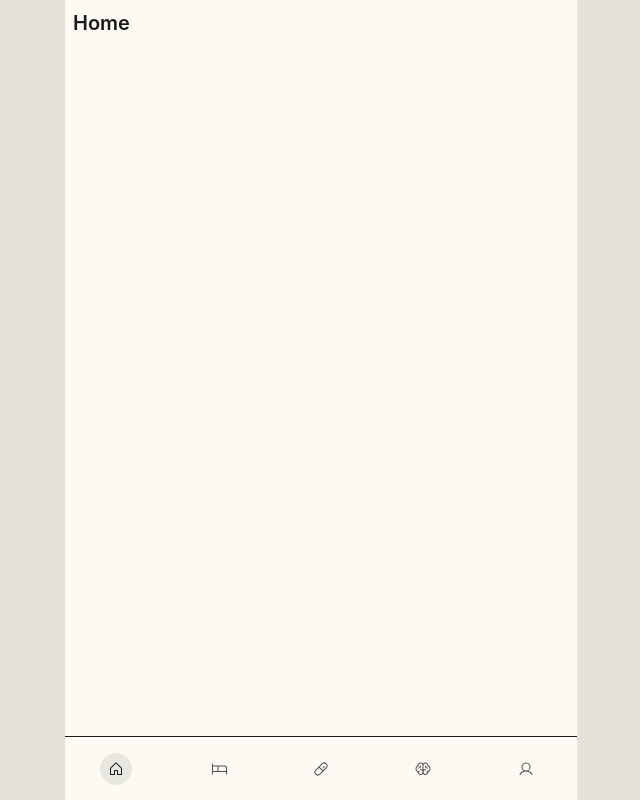
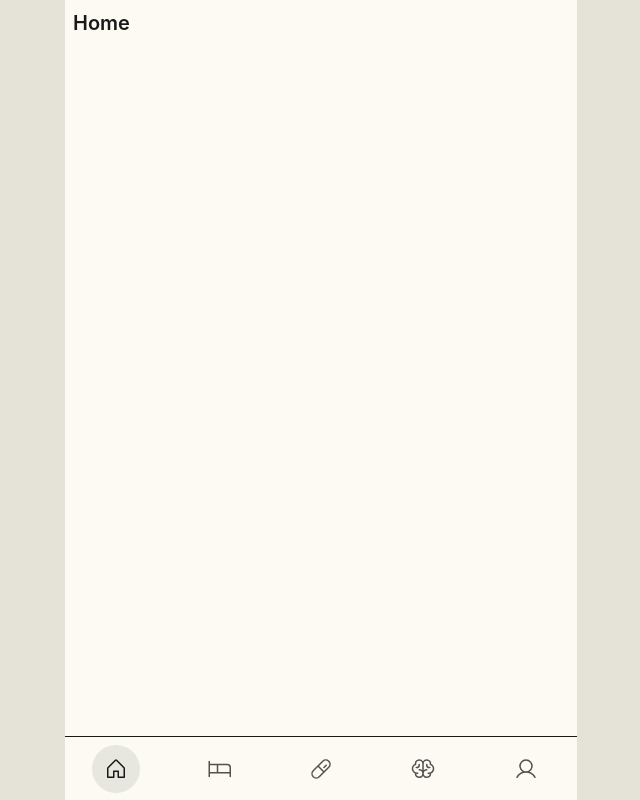
Before and after one commit to gracebmanning/sleep-tracker, a React (Vite) app: page / in a window 1280 px wide. Shown: the whole page, without its empty margins (319-959 px from the left). Built offline with nearby package versions, Linux system fonts and the light colour scheme.

Commit message:
fix navbar icon size

```diff
--- a/src/components/Navbar.tsx
+++ b/src/components/Navbar.tsx
@@ -21,12 +21,12 @@ export default function Navbar() {
                         to={link.href}
                         end={link.href === "/"}
                         className={({ isActive }) =>
-                            `flex justify-center items-center w-8 h-8 p-2 rounded-full text-foreground transition-colors ${isActive ? "opacity-100 bg-bg-fg-blend" : "opacity-75 bg-transparent"}`
+                            `flex justify-center items-center w-12 h-12 p-1 rounded-full text-foreground transition-colors ${isActive ? "opacity-100 bg-bg-fg-blend" : "opacity-75 bg-transparent hover:opacity-85 hover:bg-bg-fg-blend/30"}`
                         }
                         aria-label={link.label}
                         aria-current={current === link.href ? "page" : "false"}
                     >
-                        <Icon weight="regular" />
+                        <Icon weight="regular" className="w-6 h-6" />
                     </NavLink>
                 );
             })}
```
